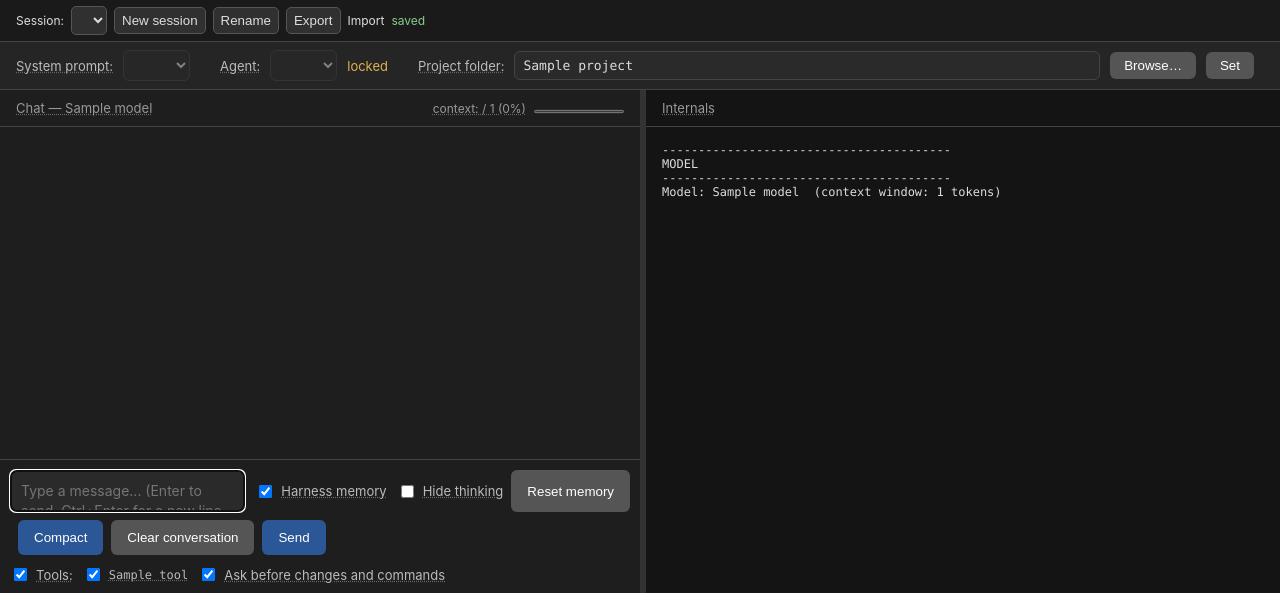
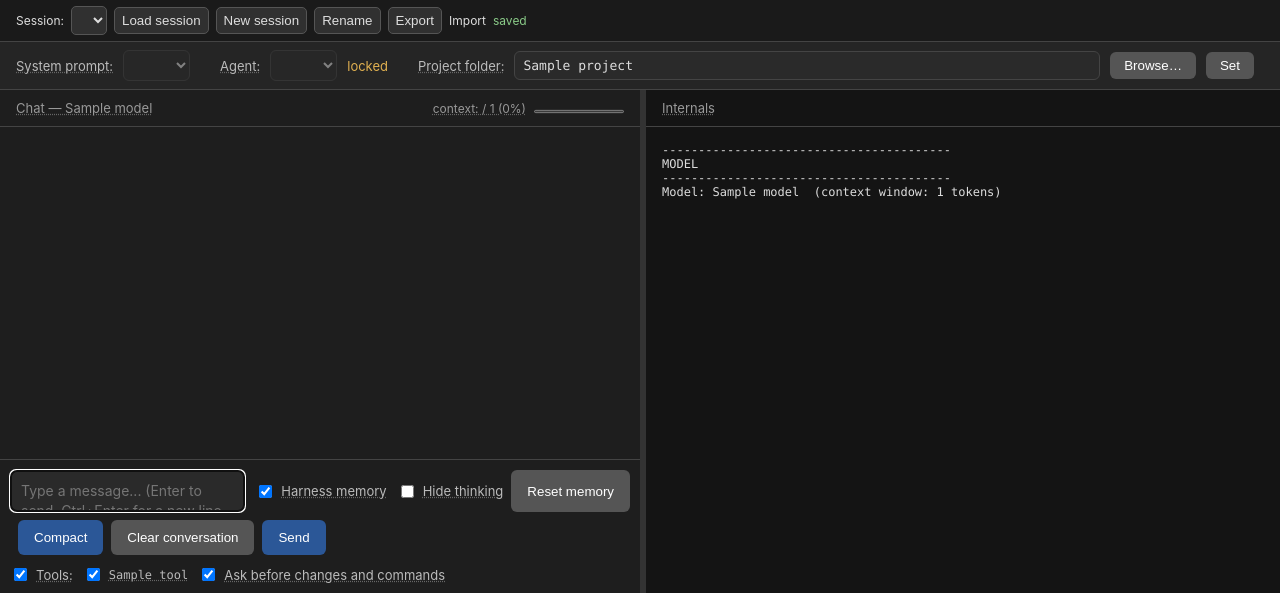
Before and after one commit to StreamingBoss/myharness, a Flask app: template web/templates/index.html in a window 1280 px wide. Shown: the top 593 px of the page. Run offline with Flask 3, Linux system fonts and the light colour scheme; the template is opened without the code that fills it: most values are stand-ins (such as "Sample title", 1, 10 or a date in 2020); lists and menus that the app fills with data are empty; parts of the project's set-up code (start-up, migrations or seed data) failed here and were passed over; some libraries are stand-ins or nearby versions.

Commit message:
feat: enhance session management with unique naming, session activation, and UI improvements

```diff
--- a/web/app.py
+++ b/web/app.py
@@ -169,7 +169,44 @@ def record_event(fields: dict) -> None:
 
 
 def session_summary(data: dict) -> dict:
-    return {key: data[key] for key in ("id", "name", "created_at", "updated_at", "workspace", "model")}
+    summary = {key: data[key] for key in ("id", "name", "created_at", "updated_at", "workspace", "model")}
+    if summary["name"] == "New session":
+        summary["name"] = session_title_from_history(data) or "New session"
+    return summary
+
+
+def session_title(message: str) -> str:
+    compact = " ".join(message.split())
+    return compact[:60] + ("…" if len(compact) > 60 else "")
+
+
+def session_title_from_history(data: dict) -> str:
+    for event in data.get("events", []):
+        if event.get("type") == "chat_user" and isinstance(event.get("content"), str):
+            return session_title(event["content"])
+    for message in data.get("memory", []):
+        if message.get("role") == "user" and isinstance(message.get("content"), str):
+            return session_title(message["content"])
+    return ""
+
+
+def unique_session_name(name: str, exclude_id: str = "") -> str:
+    """Keep human-facing session names distinct without exposing opaque IDs."""
+    used = set()
+    if SESSIONS_DIR.exists():
+        for file in SESSIONS_DIR.glob("*.json"):
+            try:
+                data = validate_session(json.loads(file.read_text(encoding="utf-8")))
+                if data["id"] != exclude_id:
+                    used.add(data["name"])
+            except (OSError, ValueError, json.JSONDecodeError):
+                continue
+    if name not in used:
+        return name
+    number = 2
+    while f"{name} ({number})" in used:
+        number += 1
+    return f"{name} ({number})"
 
 
 def list_sessions() -> list[dict]:
@@ -1027,7 +1064,7 @@ def session_endpoint(session_id: str):
     name = request.json.get("name")
     settings = request.json.get("settings")
     if isinstance(name, str) and name.strip():
-        active_session["name"] = name.strip()
+        active_session["name"] = unique_session_name(name.strip(), active_session_id)
     if isinstance(settings, dict):
         active_session["settings"].update({k: v for k, v in settings.items()
                                            if k in active_session["settings"]})
@@ -1067,7 +1104,7 @@ def import_session():
         data = validate_session(request.get_json(force=True))
         data = copy.deepcopy(data)
         data["id"] = uuid.uuid4().hex
-        data["name"] = f'{data["name"]} (imported)'
+        data["name"] = unique_session_name(f'{data["name"]} (imported)')
         data["created_at"] = data["updated_at"] = utcnow()
         SESSIONS_DIR.mkdir(exist_ok=True)
         target = session_path(data["id"])
@@ -1208,6 +1245,8 @@ def chat_endpoint():
     if use_memory:
         messages.append(user_message)
     if active_session.get("id"):
+        if active_session["name"] == "New session":
+            active_session["name"] = unique_session_name(session_title(user_input) or "New session", active_session_id)
         active_session["settings"].update({"use_memory": use_memory, "tools": enabled_tools,
                                             "ask_approval": ask_approval})
         active_session["last_prompt_tokens"] = last_prompt_tokens
--- a/web/templates/index.html
+++ b/web/templates/index.html
@@ -362,7 +362,7 @@
 <body>
 
 <div id="session-bar" title="Sessions are saved locally after each event. They retain the transcript, model memory, selected tools, approval choice and frozen prompt, agent and skills. Export contains the session but never project files. Display preferences stay in this browser.">
-  <label for="session-select">Session:</label><select id="session-select"></select>
+  <label for="session-select">Session:</label><select id="session-select"></select><button id="load-session">Load session</button>
   <button id="new-session">New session</button><button id="rename-session">Rename</button>
   <button id="export-session">Export</button>
   <label for="import-session">Import</label><input id="import-session" type="file" accept="application/json,.json" hidden>
@@ -496,7 +496,10 @@ async function saveSessionSettings() {
 
 function fillSessionSelect(items, selected) {
   sessionSelect.replaceChildren();
-  for (const item of items) sessionSelect.add(new Option(item.name + " — " + item.workspace, item.id));
+  for (const item of items) {
+    const date = new Date(item.created_at).toLocaleString();
+    sessionSelect.add(new Option(item.name + " — " + date + " — " + item.workspace, item.id));
+  }
   sessionSelect.value = selected;
 }
 fillSessionSelect({{ sessions | tojson }}, session.id);
@@ -1208,12 +1211,19 @@ exploreView.addEventListener("change", () => {
   try { localStorage.setItem("exploreView", exploreView.value); } catch {}
 });
 
-sessionSelect.addEventListener("change", async () => {
+async function loadSelectedSession() {
   if (!sessionSelect.value || sessionSelect.value === session.id) return;
-  const response = await fetch("/sessions/" + sessionSelect.value + "/activate", {method: "POST"});
-  if (!response.ok) { sessionStatus.textContent = (await response.json()).error; sessionSelect.value = session.id; return; }
-  location.reload();
-});
+  try {
+    const response = await fetch("/sessions/" + sessionSelect.value + "/activate", {method: "POST"});
+    const result = await response.json();
+    if (!response.ok) throw new Error(result.error || "Could not load this session.");
+    location.reload();
+  } catch (error) {
+    sessionStatus.textContent = error.message || "Could not load this session.";
+    sessionSelect.value = session.id;
+  }
+}
+document.getElementById("load-session").addEventListener("click", loadSelectedSession);
 document.getElementById("new-session").addEventListener("click", async () => {
   const response = await fetch("/sessions", {method:"POST", headers:{"Content-Type":"application/json"}, body:"{}"});
   if (!response.ok) { sessionStatus.textContent = (await response.json()).error; return; }
```
Also changed, not shown: tests/test_features.py (+28 -0 lines).
